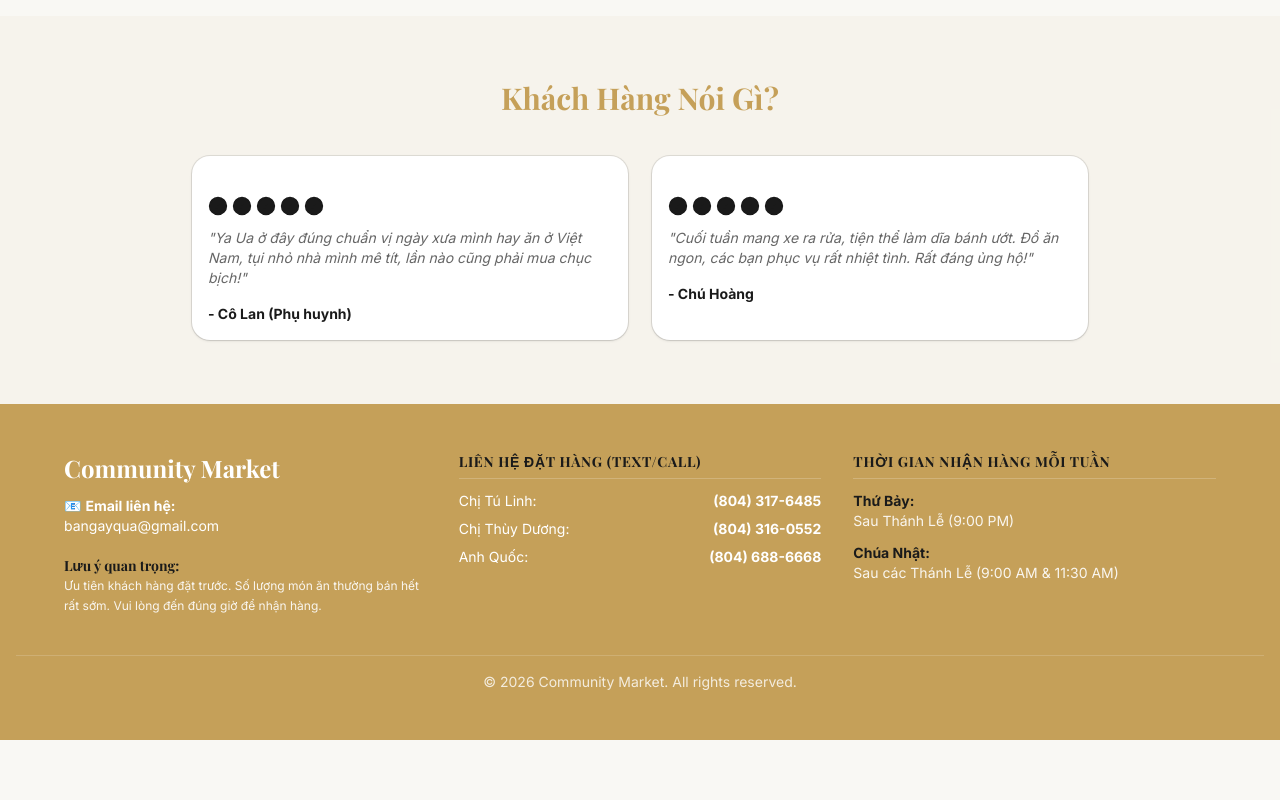
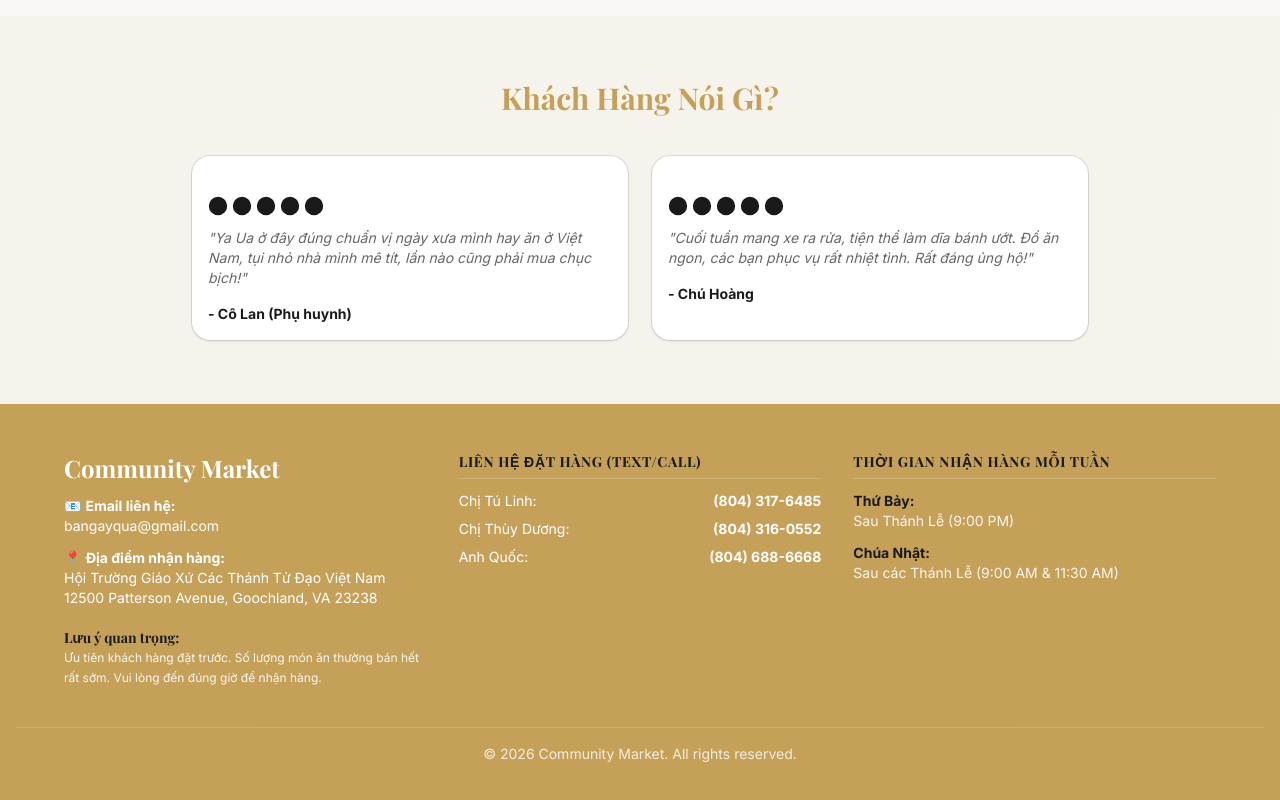
Before and after one commit to hieuliem/community-market, a Next.js app: page / in a window 1280 px wide. Shown: the part 3956-4756 px from the top of the page. Before the commit the page ends 4696 px from the top, so only its background shows below. Built offline with nearby package versions, Linux system fonts and the light colour scheme; a web font is replaced by a local one.

Commit message:
feat: add location and address below email in footer

```diff
--- a/src/components/sections/Footer.tsx
+++ b/src/components/sections/Footer.tsx
@@ -7,6 +7,7 @@ export function Footer() {
         <div className="space-y-3">
           <h3 className="text-2xl font-bold font-heading">Community Market</h3>
           <p className="text-sm">📧 <strong>Email liên hệ:</strong><br /><a href="mailto:bangayqua@gmail.com" className="hover:underline">bangayqua@gmail.com</a></p>
+          <p className="text-sm">📍 <strong>Địa điểm nhận hàng:</strong><br />Hội Trường Giáo Xứ Các Thánh Tử Đạo Việt Nam<br />12500 Patterson Avenue, Goochland, VA 23238</p>
           <div className="pt-2">
             <h4 className="font-bold text-secondary text-sm">Lưu ý quan trọng:</h4>
             <p className="text-xs opacity-90 leading-relaxed">Ưu tiên khách hàng đặt trước. Số lượng món ăn thường bán hết rất sớm. Vui lòng đến đúng giờ để nhận hàng.</p>
```
